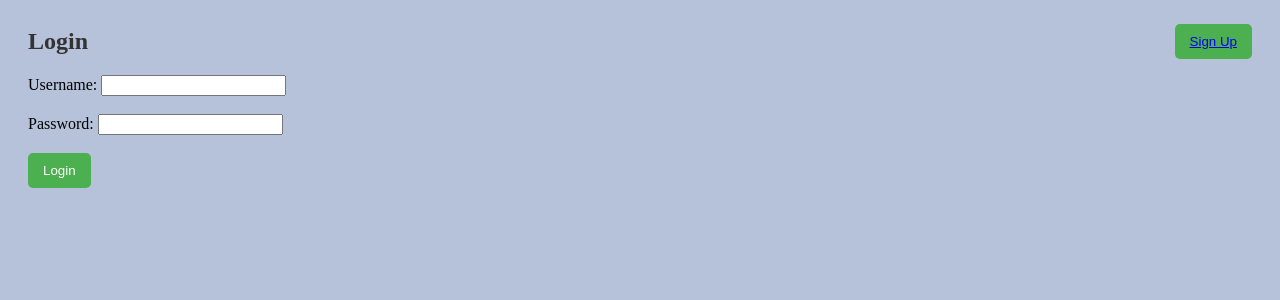
After one commit to emeka-codes/django-expense-tracker, a Django app: page /app/login in a window 1280 px wide. The commit adds this page. Shown: the top 300 px of the page. Run offline with Django 5.2, Linux system fonts and the light colour scheme.

Commit message:
Added the sign up, login and logout functionalities

```diff
--- a/expense_tracker_app/models.py
+++ b/expense_tracker_app/models.py
@@ -3,6 +3,7 @@ import datetime
 
 # Create your models here.
 class Expenses(models.Model):
+    user= models.ForeignKey('auth.User', on_delete=models.CASCADE, null=True)
     name= models.CharField()
     product= models.CharField()
     amount= models.IntegerField()
--- a/expense_tracker_app/static/expense_tracker_app/style.css
+++ b/expense_tracker_app/static/expense_tracker_app/style.css
@@ -52,7 +52,11 @@ th, td {
 
 
 }
-
+.top-header{
+    display: flex;
+    justify-content: space-between;
+    align-items: center;
+}
 
 .form-container{
     display: flex;
@@ -120,3 +124,40 @@ th, td {
     border: none;
 
 }
+.login-header{
+    display: flex;
+    justify-content: space-between;
+    align-items: center;
+    gap: 12px;
+}
+
+.errors {
+    color: red;
+    margin-top: 10px;
+}
+
+h2 {
+    color: #333;
+}
+
+.sign-up-form {
+    max-width: 400px;
+    margin: 0 auto;
+    padding: 20px;
+    border: 1px solid #ccc;
+    border-radius: 5px;
+    background-color: #f9f9f9;
+}
+
+button {
+    background-color: #4CAF50;
+    color: white;
+    padding: 10px 15px;
+    border: none;
+    border-radius: 5px;
+    cursor: pointer;
+}
+
+button:hover {
+    background-color: #45a049;
+}
--- /dev/null
+++ b/expense_tracker_app/templates/login.html
@@ -0,0 +1,23 @@
+<!DOCTYPE html>
+<html lang="en">
+<head>
+    <meta charset="UTF-8">
+    <meta name="viewport" content="width=device-width, initial-scale=1.0">
+    <title>Login Page</title>
+    <link rel="stylesheet" href="/static/expense_tracker_app/style.css">
+</head>
+<body>
+    <form method="post" action="{% url 'user_login' %}">
+        {% csrf_token %}
+        <div class="login-header">
+            <h2>Login</h2>
+            <button><a href="{% url 'user_signup' %}">Sign Up</a></button>
+        </div>
+        <label for="username">Username:</label>
+        <input type="text" id="username" name="username" required><br><br>
+        <label for="password">Password:</label>
+        <input type="password" id="password" name="password" required><br><br>
+        <button type="submit" name="login">Login</button>
+    </form>
+</body>
+</html>
--- a/expense_tracker_app/urls.py
+++ b/expense_tracker_app/urls.py
@@ -6,4 +6,7 @@ urlpatterns= [
     path('delete_expense', views.delete_expense, name='delete_expense'),
     path('edit_expense_modal', views.edit_expense, name='edit_expense_modal'),
     path('search_by_date', views.search_by_date, name='search_by_date'),
+    path('login', views.user_login, name='user_login'),
+    path('logout', views.user_logout, name='user_logout'),
+    path('signup', views.user_signup, name='user_signup'),
 ]
--- a/expense_tracker_app/views.py
+++ b/expense_tracker_app/views.py
@@ -4,10 +4,13 @@ from datetime import date
 from django.db.models import Sum
 from .models import Expenses
 from django.utils import timezone
-from .forms import ExpenseForm
+from .forms import ExpenseForm, SignUpForm
+from django.contrib.auth import authenticate, login, logout
+from django.contrib.auth.decorators import login_required
 
 
 # Create your views here.
+@login_required(login_url='/app/login')
 def display_home(request):
     form = ExpenseForm()
 
@@ -15,10 +18,12 @@ def display_home(request):
         if 'submit_expense' in request.POST:
             form = ExpenseForm(request.POST)
             if form.is_valid():
-                form.save()
+                expense= form.save(commit=False)
+                expense.user= request.user
+                expense.save()
                 return redirect('/app/home')
     today = timezone.now().date()
-    today_expenses = Expenses.objects.filter(date__date=today)
+    today_expenses = Expenses.objects.filter(user= request.user, date__date=today)
     today_total= today_expenses.aggregate(total=Sum("amount"))["total"] or 0
 
     return render(request, 'home.html', {'today_expenses': today_expenses, 'today_total': today_total, 'form': form})
@@ -47,6 +52,35 @@ def edit_expense(request):
 def search_by_date(request):
     if request.method == "POST":
         searched_date = request.POST.get("date")
-        filtered_expenses = Expenses.objects.filter(date__date=searched_date)
+        filtered_expenses = Expenses.objects.filter(user= request.user, date__date=searched_date)
         total_amount = filtered_expenses.aggregate(total=Sum("amount"))["total"] or 0
         return render(request, 'home.html', {'filtered_expenses': filtered_expenses, 'total_amount': total_amount})
+
+def user_login(request):
+    if request.method == "POST":
+        if 'login' in request.POST:
+            username = request.POST.get('username')
+            password = request.POST.get('password')
+            user = authenticate(request, username=username, password=password)
+            if user is not None:
+                login(request, user)
+                return redirect('/app/home')
+            else:
+                return HttpResponse("Invalid credentials")
+    return render(request, 'login.html')
+
+
+def user_logout(request):
+    logout(request)
+    return redirect('/app/home')
+
+def user_signup(request):
+    form = SignUpForm(request.POST)
+    if request.method =='POST':
+        form = SignUpForm(request.POST)
+        if form.is_valid():
+            user= form.save()
+            login(request, user)
+
+            return redirect('/app/home')
+    return render(request, 'signup.html', {'form': form})
```
Also changed, not shown: expense_tracker_app/forms.py (+13 -0 lines), expense_tracker_app/templates/home.html (+9 -3 lines), expense_tracker_app/templates/signup.html (added, +31 -0 lines), expense_tracker_app/migrations/0002_expenses_user.py (added).
